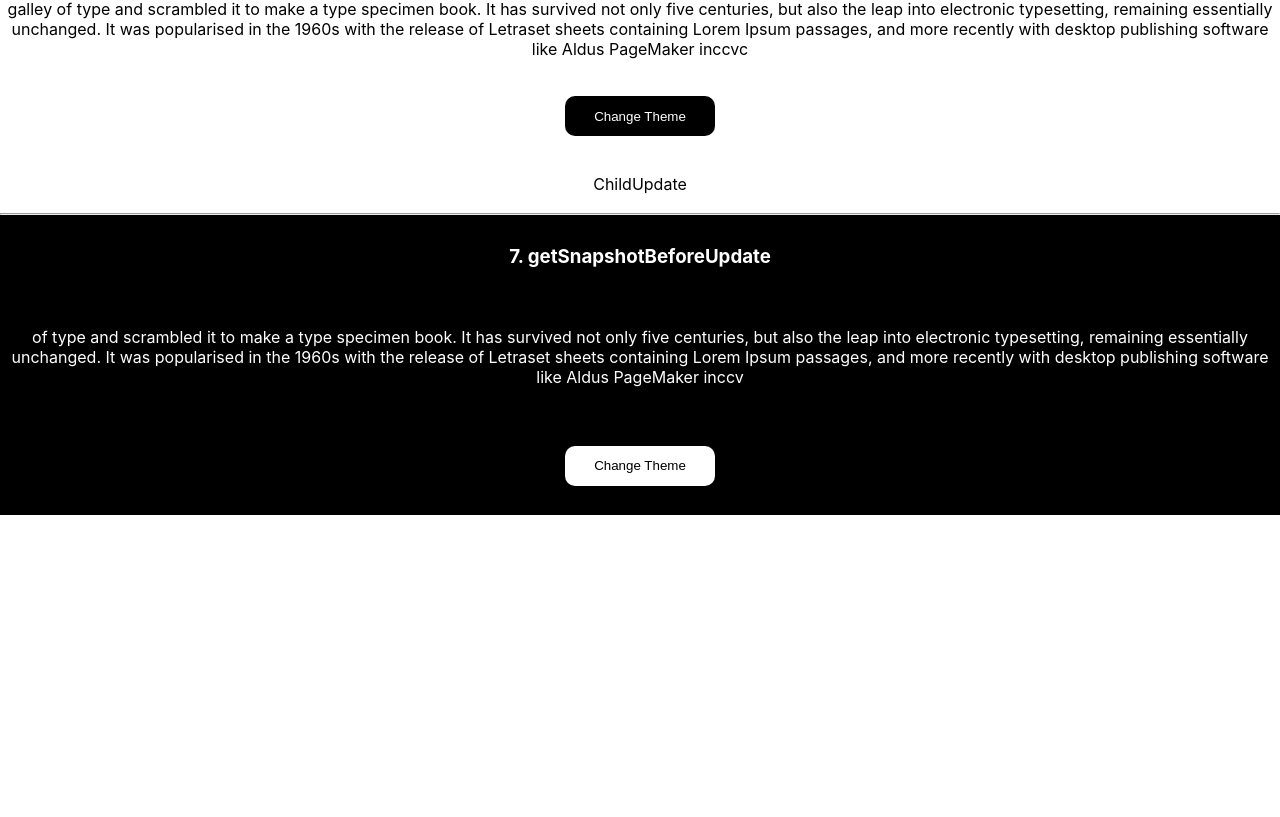
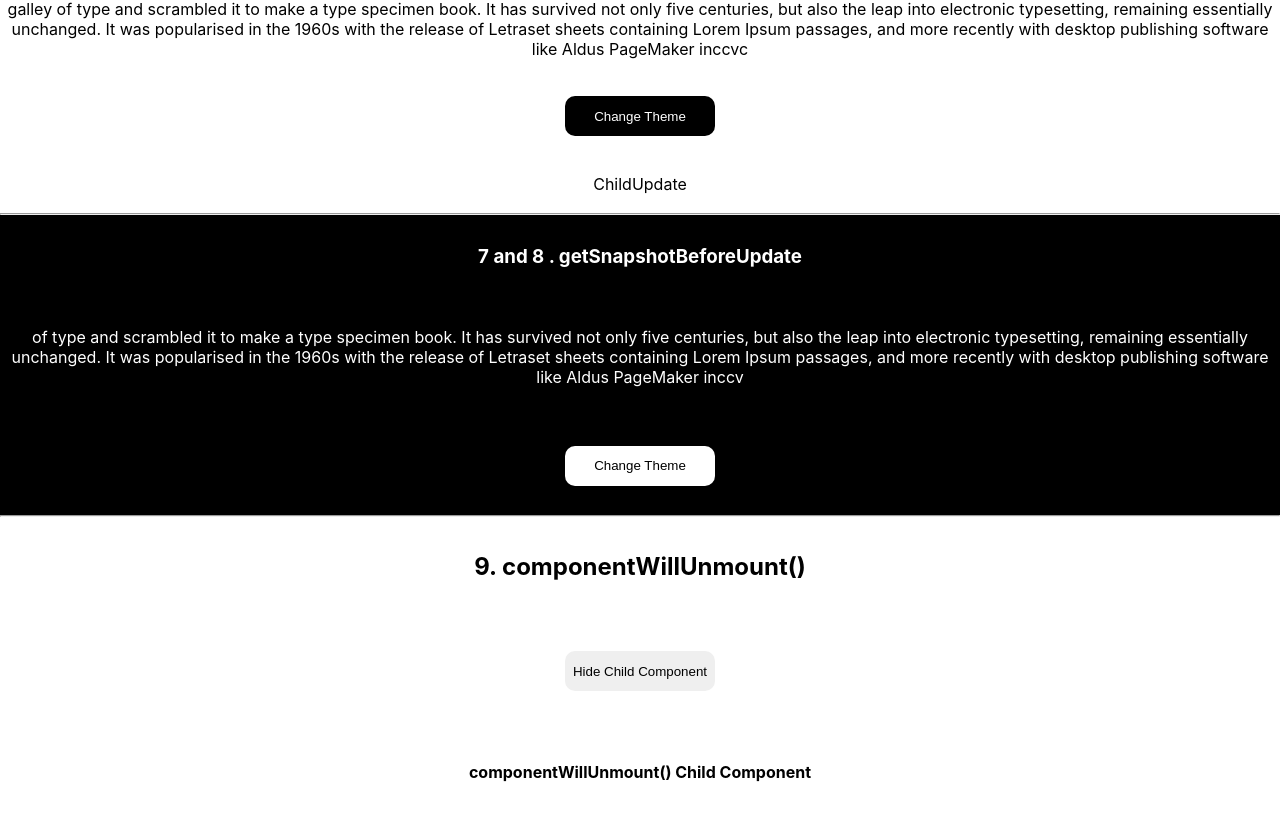
Before and after one commit to anshika07082001/LifeCycle-methods, a React (Create React App) app: page / in a window 1280 px wide. Shown: the part 1237-2054 px from the top of the page. Before the commit the page ends 1752 px from the top, so only its background shows below. Built offline with nearby package versions, Linux system fonts and the light colour scheme.

Commit message:
componentdid Unmount

```diff
--- a/src/App.js
+++ b/src/App.js
@@ -1,5 +1,6 @@
 import './App.css';
 import DidMount from './ComponentDidMount/DidMount';
+import UnMount from './ComponentUnmount/UnMount';
 import Constructor from './Constructor/Constructor';
 import Parent from './getDerivedStateToProps/Parent';
 import ParentSnap from './getSnapBeforeUpdate/ParentSnap';
@@ -21,6 +22,8 @@ function App() {
       <ParentUpdate/>
       <hr/>
       <ParentSnap/>
+      <hr/>
+      <UnMount/>
     </div>
   );
 }
--- /dev/null
+++ b/src/ComponentUnmount/ChildUnMount.js
@@ -0,0 +1,15 @@
+import React, { Component } from 'react'
+
+export class ChildUnMount extends Component {
+
+    componentWillUnmount() {
+        alert('The component is going to be unmounted');
+    }
+  render() {
+    return (
+      <h4>{this.props.text}</h4>
+    )
+  }
+}
+
+export default ChildUnMount
--- /dev/null
+++ b/src/ComponentUnmount/UnMount.js
@@ -0,0 +1,32 @@
+import React, { Component } from 'react'
+import ChildUnMount from './ChildUnMount'
+import './unmount.css'
+
+export class UnMount extends Component {
+    constructor(props) {
+      super(props)
+
+      this.state = {
+        text:'componentWillUnmount() Child Component',
+        delete:false
+      }
+    }
+
+    clickHandler =()=>{
+        this.setState({
+            delete:true
+        })
+    }
+
+  render() {
+    return (
+      <div className='UnMount'>
+        <h2>9. componentWillUnmount()</h2>
+        <button className='button' onClick={this.clickHandler}>Hide Child Component</button>
+        {this.state.delete ? null : <ChildUnMount text={this.state.text} />}
+      </div>
+    )
+  }
+}
+
+export default UnMount
--- /dev/null
+++ b/src/ComponentUnmount/unmount.css
@@ -0,0 +1,7 @@
+.UnMount {
+    height: 300px;
+    display: flex;
+    flex-direction: column;
+    align-items: center;
+    justify-content: space-around;
+}
--- a/src/getSnapBeforeUpdate/ParentSnap.js
+++ b/src/getSnapBeforeUpdate/ParentSnap.js
@@ -49,13 +49,13 @@ export class ParentSnap extends Component {
     }
 
     componentDidUpdate(){
-      console.log(this.state.bg,this.state.btnBg)
+      console.log('updated value of state',this.state.bg,this.state.btnBg)
     }
 
   render() {
     return (
       <div className={`ParentSnap ${this.state.bg}`}>
-        <h3>7. getSnapshotBeforeUpdate</h3>
+        <h3>7 and 8 . getSnapshotBeforeUpdate</h3>
         <p>of type and scrambled it to make a type specimen book. It has survived not only five centuries, but also the leap into electronic typesetting, remaining essentially unchanged. It was popularised in the 1960s with the release of Letraset sheets containing Lorem Ipsum passages, and more recently with desktop publishing software like Aldus PageMaker inccv</p>
         <button className={`button ${this.state.btnBg}`} onClick={this.btnHandler}>Change Theme</button>
       </div>
```
